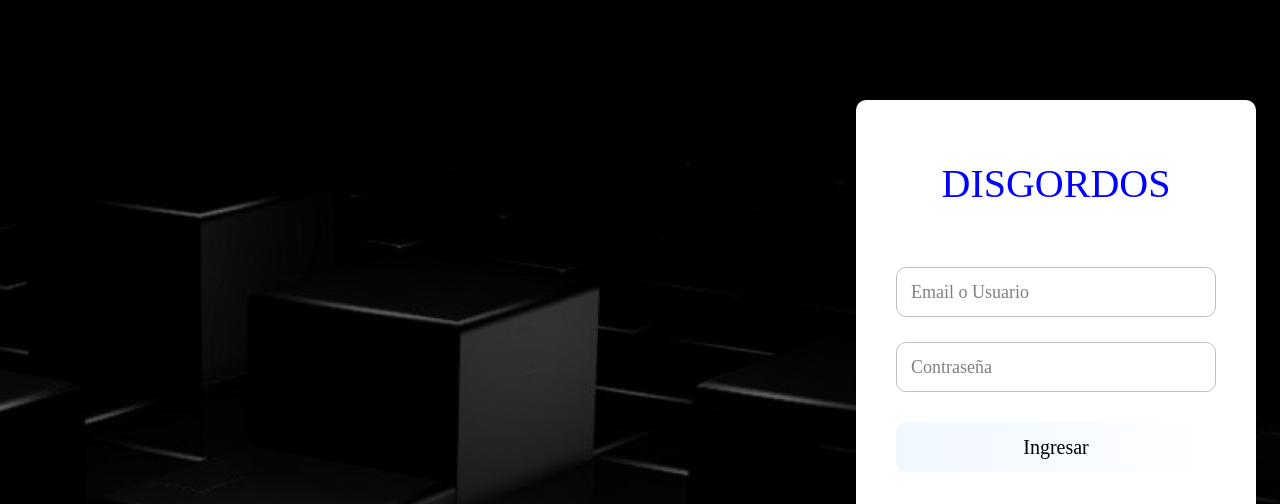
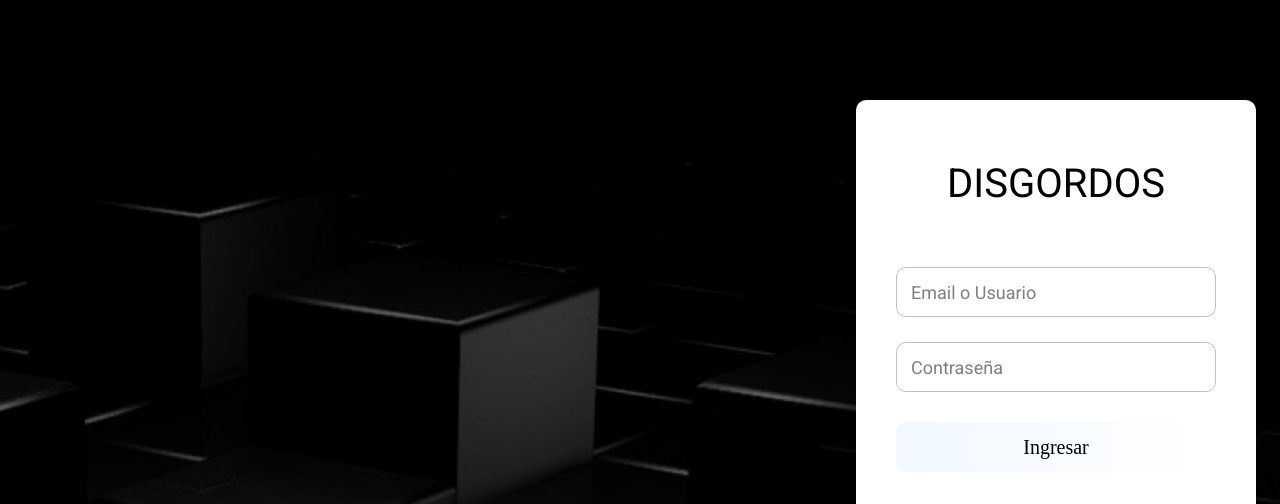
Before and after one commit to horacio401/disgordos, a plain HTML site: page index.html in a window 1280 px wide. Shown: the top 504 px of the page. Drawn offline with Linux system fonts and the light colour scheme.

Commit message:
Pongo fuente roboto

```diff
--- a/index.html
+++ b/index.html
@@ -5,8 +5,10 @@
   <meta charset="UTF-8" />
   <meta name="viewport" content="width=device-width, initial-scale=1.0" />
   <title>DISGORDOS</title>
+  <script src="https://use.fontawesome.com/8661361d5f.js"></script>
+  <link href="https://fonts.googleapis.com/css2?family=Roboto:wght@400;700&display=swap" rel="stylesheet">
   <link rel="stylesheet" href="perinetti.css" />
-  <script src="https://use.fontawesome.com/8661361d5f.js"></script>
+
 </head>
 
 <body>
--- a/perinetti.css
+++ b/perinetti.css
@@ -6,7 +6,7 @@
 }
 
 body {
-  font-family: serif;
+  font-family: "Roboto";
   background-color: black;
   height: 100vh;
   margin-left: 65%;
@@ -33,8 +33,6 @@ i{
 header {
   font-size: 40px;
   margin-bottom: 60px;
-  font-family: serif;
-  color: blue;
 }
 
 .inputs,
```
